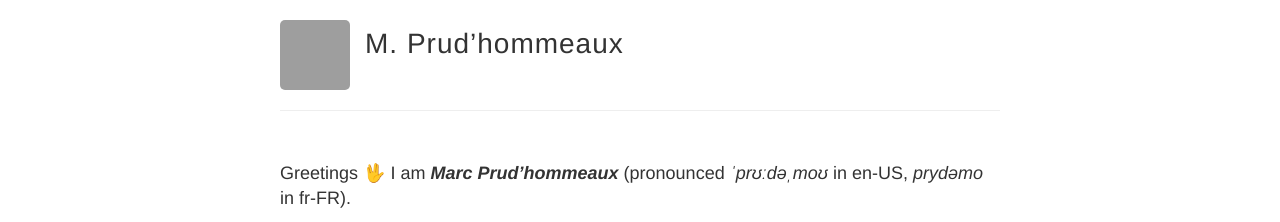
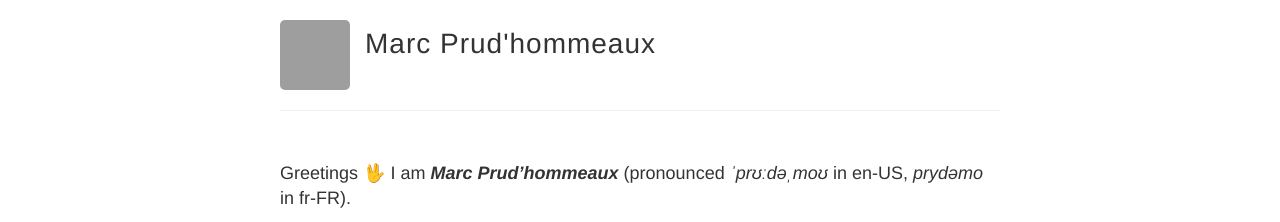
Before and after one commit to marcprux/marcprux.github.io, a Jekyll site: the page built from index.md, in a window 1280 px wide. Shown: the top 222 px of the page. Built offline with Jekyll 4.4.1, drawn with Linux system fonts in a browser that asks for light colours; grey boxes are pictures that could not be loaded.

Commit message:
chore: checkpoint

```diff
--- a/_config.yml
+++ b/_config.yml
@@ -12,7 +12,7 @@ minimal_mistakes_skin: "dark" # "air", "aqua", "contrast", "dark", "dirt", "neon
 
 
 # Name of your site (displayed in the header)
-name: M. Prud’hommeaux
+name: Marc Prud'hommeaux
 
 # Short bio or description (displayed in the header)
 #description: Software Developer
```
